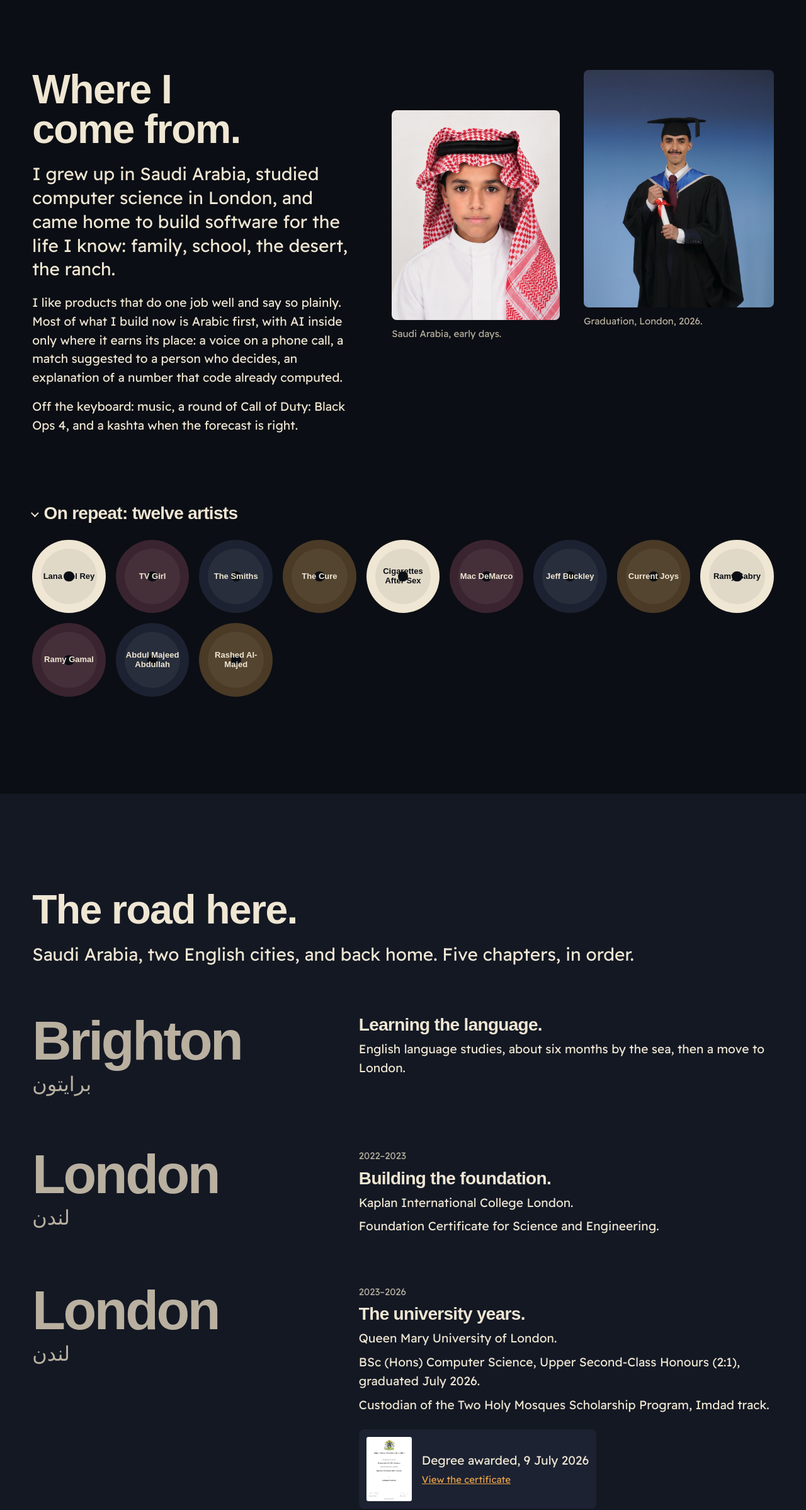
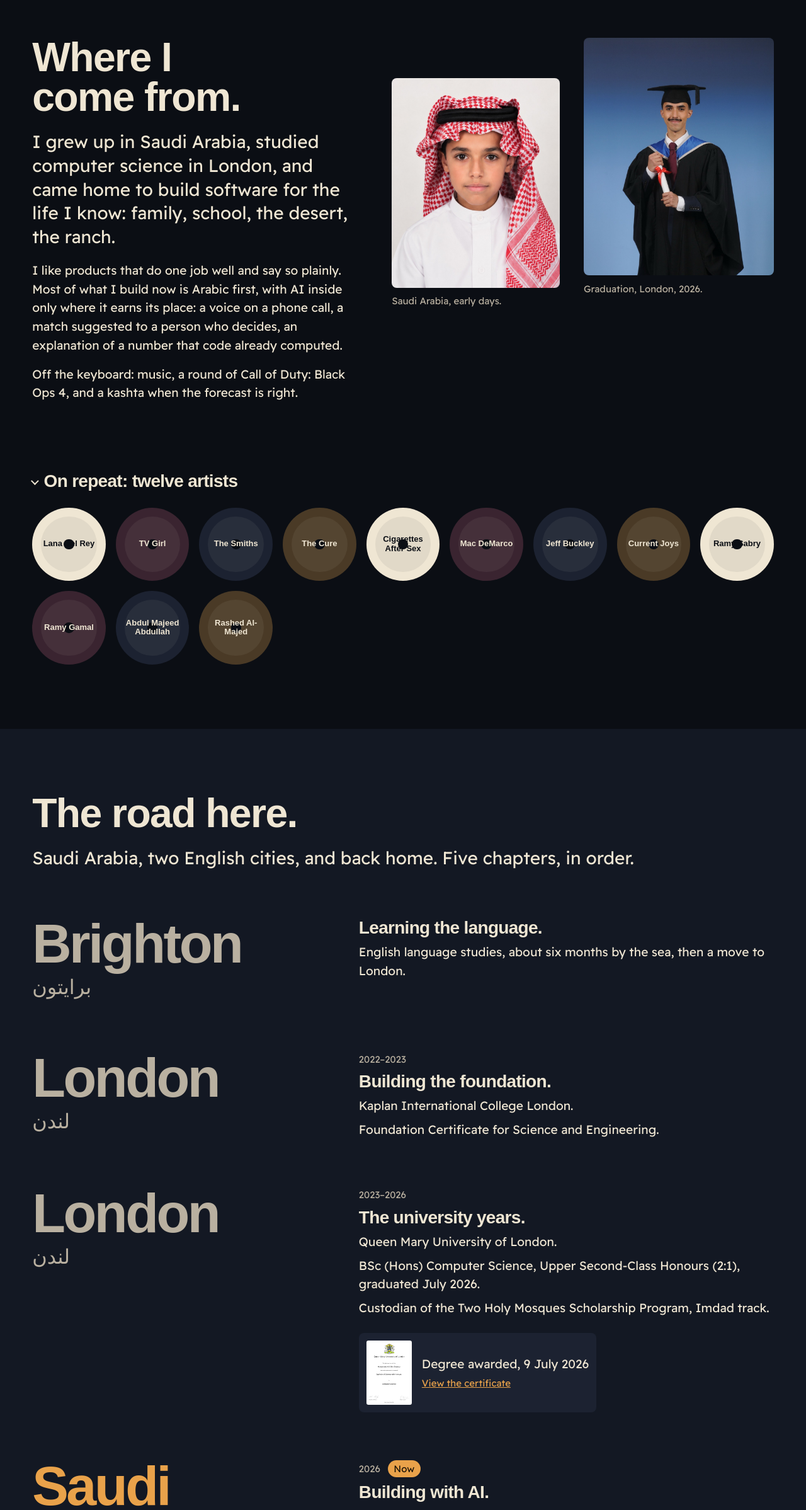
Before and after one commit to mobinshamlan/mohammed-portfolio, a Next.js app: page / in a window 1280 px wide. Shown: the part 7645-10042 px from the top of the page at 63% size. Built offline with nearby package versions, Linux system fonts and the light colour scheme; a web font is replaced by a local one.

Commit message:
Keep content within 1600px on wide screens and tighten section spacing
Co-Authored-By: Claude Opus 5.5 <noreply@anthropic.com>

```diff
--- a/src/app/(portfolio)/styles/base.css
+++ b/src/app/(portfolio)/styles/base.css
@@ -16,7 +16,8 @@
   --display: var(--font-vb-display), "Alexandria", "IBM Plex Sans Arabic", "Segoe UI", sans-serif;
   --text: var(--font-vb-text), "Readex Pro", "IBM Plex Sans Arabic", "Segoe UI", sans-serif;
 
-  --gutter: clamp(1rem, 4vw, 3.5rem);
+  /* Side space; on very wide screens it grows so content stays within 100rem. */
+  --gutter: max(clamp(1rem, 4vw, 3.5rem), calc((100vw - 100rem) / 2));
   --measure: 62ch;
   --nav-h: 4.25rem;
 
@@ -393,7 +394,7 @@ html:has(.vb) {
 /* ---------- Section frame ---------- */
 
 .vb-section {
-  padding: clamp(5rem, 12vw, 11rem) var(--gutter);
+  padding: clamp(4rem, 8vw, 8rem) var(--gutter);
   scroll-margin-top: 4rem;
 }
 
--- a/src/app/(portfolio)/styles/home.css
+++ b/src/app/(portfolio)/styles/home.css
@@ -1236,7 +1236,7 @@ td[data-on="true"] .vb-ladder-dot {
 /* ---------- About ---------- */
 
 .vb-about {
-  padding: clamp(5rem, 12vw, 11rem) var(--gutter);
+  padding: clamp(4rem, 8vw, 8rem) var(--gutter);
   scroll-margin-top: 4rem;
 }
 
@@ -1416,7 +1416,7 @@ td[data-on="true"] .vb-ladder-dot {
 /* ---------- Journey ---------- */
 
 .vb-journey {
-  padding: clamp(5rem, 12vw, 11rem) var(--gutter);
+  padding: clamp(4rem, 8vw, 8rem) var(--gutter);
   background: var(--night-2);
   scroll-margin-top: 4rem;
 }
@@ -1561,7 +1561,7 @@ td[data-on="true"] .vb-ladder-dot {
 .vb-skills {
   display: grid;
   gap: 3rem;
-  padding: clamp(5rem, 12vw, 11rem) var(--gutter);
+  padding: clamp(4rem, 8vw, 8rem) var(--gutter);
   scroll-margin-top: 4rem;
 }
 
@@ -1666,7 +1666,7 @@ td[data-on="true"] .vb-ladder-dot {
 .vb-certs {
   display: grid;
   gap: 2.5rem;
-  padding: clamp(5rem, 12vw, 11rem) var(--gutter);
+  padding: clamp(4rem, 8vw, 8rem) var(--gutter);
   background: var(--night-2);
   scroll-margin-top: 4rem;
 }
@@ -1781,7 +1781,7 @@ div.vb-certs-row {
 .vb-contact {
   display: grid;
   gap: 3rem;
-  padding: clamp(5rem, 12vw, 11rem) var(--gutter) clamp(4rem, 8vw, 7rem);
+  padding: clamp(4rem, 8vw, 8rem) var(--gutter) clamp(4rem, 8vw, 7rem);
   scroll-margin-top: 4rem;
 }
 
```
